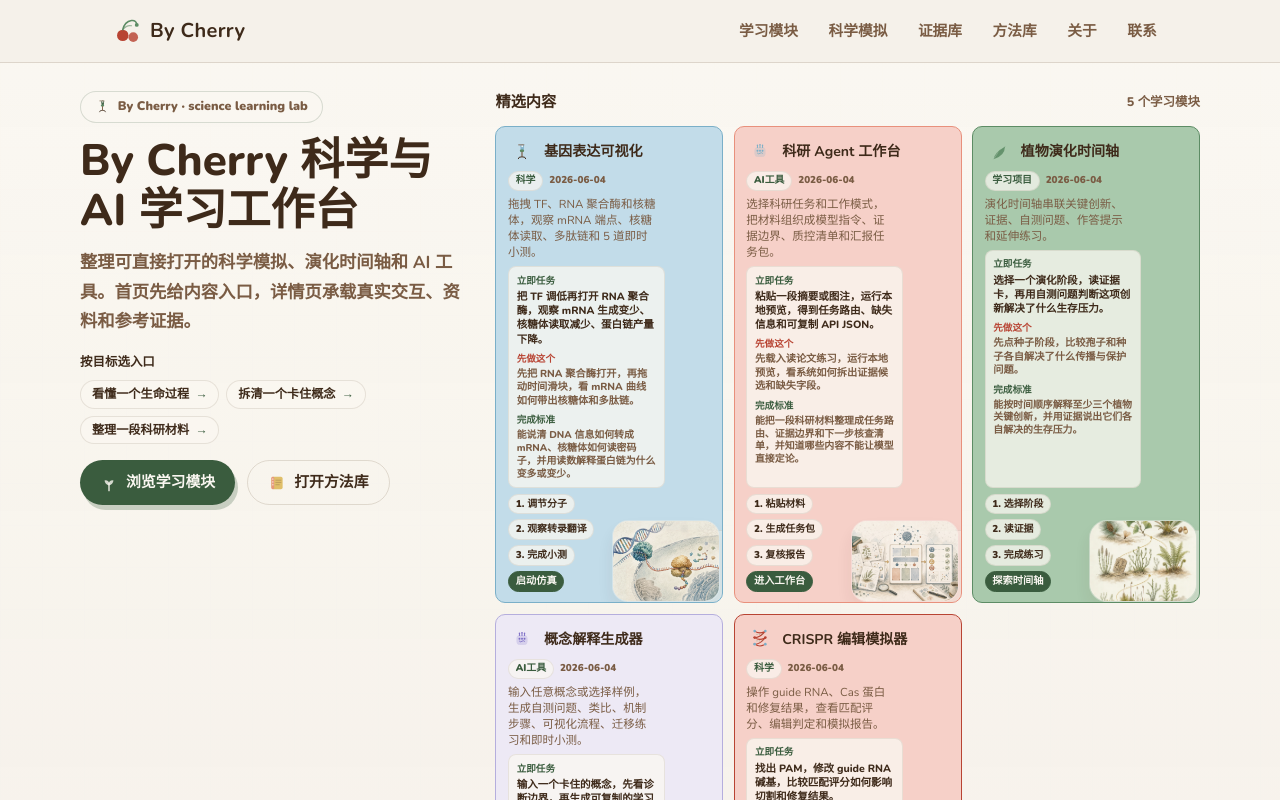
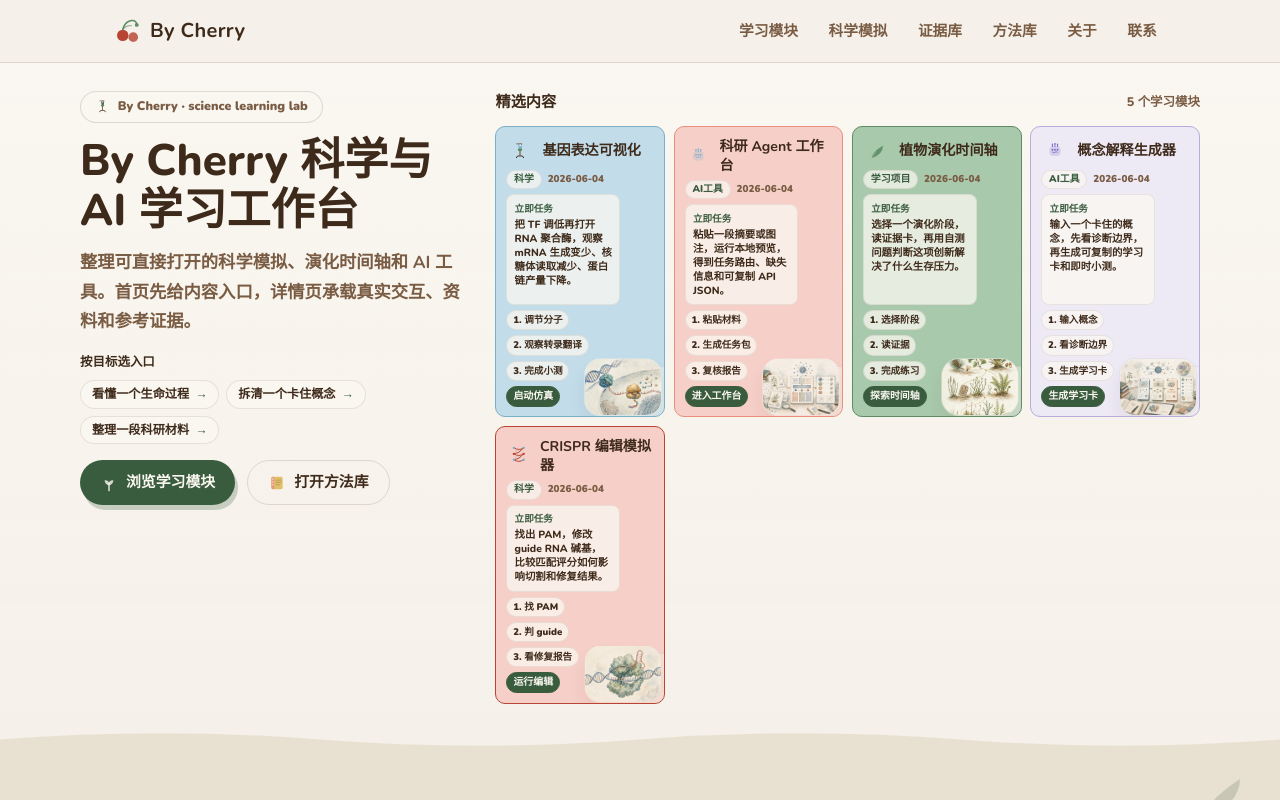
Before and after one commit to liruirui321/Bycherry, a React (Vite) app: page / in a window 1280 px wide. Built offline with nearby package versions, Linux system fonts and the light colour scheme.

Commit message:
Compact homepage module directory

```diff
--- a/scripts/verify-content-integrity.mjs
+++ b/scripts/verify-content-integrity.mjs
@@ -240,6 +240,10 @@ function verifyWorkJsonLdLearningOutcomes() {
   expect(heroSource.includes("{work.starter}"), "Homepage hero work cards must expose first concrete starter actions.");
   expect(heroSource.includes("{work.success}"), "Homepage hero work cards must expose concrete completion standards.");
   expect(heroSource.includes("aria-label={`打开${work.title}：先做这个，${work.starter}。完成标准，${work.success}`}"), "Homepage hero work cards must include starter and completion standard in accessible labels.");
+  expect(heroSource.includes('aria-label="首屏学习模块目录"'), "Homepage hero must label the first-screen module directory.");
+  expect(heroSource.includes('gridTemplateColumns: "repeat(auto-fit, minmax(154px, 1fr))"'), "Homepage hero module cards must stay compact enough to reveal multiple modules in the first screen.");
+  expect(heroSource.includes("minHeight: 152"), "Homepage hero module cards must use compact fixed heights.");
+  expect(heroSource.includes("scroll-snap-type: x proximity"), "Homepage hero mobile module directory must support horizontal scanning.");
   expect(worksSource.includes("先做这个"), "Homepage work cards must expose a first concrete starter action.");
   expect(worksSource.includes("{work.success}"), "Homepage work cards must expose each work completion standard.");
   expect(worksSource.includes("aria-label={`打开${work.title}：先做这个，${work.starter}。完成标准，${work.success}`}"), "Homepage work cards must include starter and completion standard in accessible labels.");
--- a/src/app/components/Hero.tsx
+++ b/src/app/components/Hero.tsx
@@ -167,7 +167,7 @@ export function Hero() {
             <div style={{ color: "var(--cherry-warm-brown)", fontWeight: 900, fontSize: "0.95rem" }}>精选内容</div>
             <div style={{ color: "var(--cherry-warm-mid)", fontSize: "0.78rem", fontWeight: 800 }}>{works.length} 个学习模块</div>
           </div>
-          <div className="hero-work-grid" style={{ display: "grid", gridTemplateColumns: "repeat(auto-fit, minmax(178px, 1fr))", gap: "0.65rem", minWidth: 0, maxWidth: "100%" }}>
+          <nav className="hero-work-grid" aria-label="首屏学习模块目录" style={{ display: "grid", gridTemplateColumns: "repeat(auto-fit, minmax(154px, 1fr))", gap: "0.55rem", minWidth: 0, maxWidth: "100%" }}>
             {works.map((work) => (
                 <a
                   className="hero-work-card"
@@ -182,21 +182,21 @@ export function Hero() {
                     background: work.color,
                     border: `1.5px solid ${work.border}`,
                     borderRadius: 10,
-                    padding: "0.68rem 0.72rem 0.66rem",
+                    padding: "0.62rem",
                     color: "var(--cherry-warm-brown)",
                     textDecoration: "none",
                     textAlign: "left",
-                    minHeight: 216,
+                    minHeight: 152,
                     display: "grid",
-                    gridTemplateRows: "auto auto auto 1fr auto",
-                    gap: "0.34rem",
+                    gridTemplateRows: "auto auto 1fr auto",
+                    gap: "0.32rem",
                     position: "relative",
                     overflow: "hidden",
                     minWidth: 0,
                     maxWidth: "100%",
                   }}
                 >
-                  <div aria-hidden="true" style={{ position: "absolute", right: -10, bottom: -10, width: 106, height: 82, borderRadius: 10, background: "rgba(250,247,241,0.42)", border: "1px solid rgba(94,68,42,0.1)" }} />
+                  <div aria-hidden="true" style={{ position: "absolute", right: -8, bottom: -8, width: 74, height: 58, borderRadius: 10, background: "rgba(250,247,241,0.42)", border: "1px solid rgba(94,68,42,0.1)" }} />
                   <div style={{ display: "flex", alignItems: "center", gap: 8, minWidth: 0, position: "relative", zIndex: 1 }}>
                     <span style={{ width: 28, height: 28, display: "inline-flex", alignItems: "center", justifyContent: "center", transform: "scale(0.68)", transformOrigin: "center" }}>{work.icon}</span>
                     <strong style={{ fontSize: "0.88rem", lineHeight: 1.35, minWidth: 0, overflowWrap: "anywhere" }}>{work.title}</strong>
@@ -209,31 +209,26 @@ export function Hero() {
                       {work.updated}
                     </span>
                   </div>
-                  <span style={{ color: "var(--cherry-warm-mid)", fontSize: "0.72rem", lineHeight: 1.4, position: "relative", zIndex: 1, display: "block", minWidth: 0, overflowWrap: "anywhere", wordBreak: "break-word", paddingRight: 54 }}>{work.desc}</span>
-                  <div style={{ background: "rgba(250,247,241,0.76)", border: "1px solid rgba(94,68,42,0.1)", borderRadius: 8, padding: "0.42rem 0.48rem", position: "relative", zIndex: 1, marginRight: 46 }}>
+                  <div style={{ background: "rgba(250,247,241,0.76)", border: "1px solid rgba(94,68,42,0.1)", borderRadius: 8, padding: "0.4rem 0.45rem", position: "relative", zIndex: 1, marginRight: 34 }}>
                     <span style={{ display: "block", color: "var(--cherry-forest)", fontSize: "0.6rem", fontWeight: 900, marginBottom: "0.12rem" }}>立即任务</span>
-                    <span style={{ display: "block", color: "var(--cherry-warm-brown)", fontSize: "0.66rem", lineHeight: 1.35, fontWeight: 800, overflowWrap: "anywhere" }}>{work.task}</span>
-                    <span style={{ display: "block", color: "var(--cherry-red)", fontSize: "0.6rem", fontWeight: 900, marginTop: "0.3rem", marginBottom: "0.1rem" }}>先做这个</span>
-                    <span style={{ display: "block", color: "var(--cherry-warm-mid)", fontSize: "0.64rem", lineHeight: 1.32, fontWeight: 800, overflowWrap: "anywhere" }}>{work.starter}</span>
-                    <span style={{ display: "block", color: "var(--cherry-forest)", fontSize: "0.6rem", fontWeight: 900, marginTop: "0.3rem", marginBottom: "0.1rem" }}>完成标准</span>
-                    <span style={{ display: "block", color: "var(--cherry-warm-mid)", fontSize: "0.62rem", lineHeight: 1.3, fontWeight: 800, overflowWrap: "anywhere" }}>{work.success}</span>
+                    <span style={{ display: "block", color: "var(--cherry-warm-brown)", fontSize: "0.65rem", lineHeight: 1.34, fontWeight: 800, overflowWrap: "anywhere" }}>{work.task}</span>
                   </div>
-                  <div role="list" aria-label={`${work.title}学习路径`} style={{ display: "flex", gap: 5, flexWrap: "wrap", alignItems: "center", paddingRight: 76, position: "relative", zIndex: 1 }}>
+                  <div role="list" aria-label={`${work.title}学习路径`} style={{ display: "flex", gap: 5, flexWrap: "wrap", alignItems: "center", paddingRight: 54, position: "relative", zIndex: 1 }}>
                     {work.path.map((step, index) => (
-                      <span role="listitem" key={step} style={{ background: "rgba(250,247,241,0.74)", border: "1px solid rgba(94,68,42,0.1)", borderRadius: 999, padding: "0.12rem 0.42rem", color: "var(--cherry-warm-brown)", fontSize: "0.62rem", fontWeight: 900 }}>
+                      <span role="listitem" key={step} style={{ background: "rgba(250,247,241,0.74)", border: "1px solid rgba(94,68,42,0.1)", borderRadius: 999, padding: "0.12rem 0.36rem", color: "var(--cherry-warm-brown)", fontSize: "0.6rem", fontWeight: 900 }}>
                         {index + 1}. {step}
                       </span>
                     ))}
-                    <span style={{ background: "var(--cherry-forest)", border: "1px solid var(--cherry-forest)", borderRadius: 999, padding: "0.12rem 0.42rem", color: "#FAF7F1", fontSize: "0.64rem", fontWeight: 900 }}>
+                    <span style={{ background: "var(--cherry-forest)", border: "1px solid var(--cherry-forest)", borderRadius: 999, padding: "0.12rem 0.38rem", color: "#FAF7F1", fontSize: "0.62rem", fontWeight: 900 }}>
                       {work.action}
                     </span>
                   </div>
                   <div className="hero-work-preview" style={{ position: "absolute", right: 2, bottom: 0, display: "flex", justifyContent: "flex-end", opacity: 0.9, zIndex: 0 }}>
-                    <WorkPreviewIllustration slug={work.slug} color={work.border} width={108} height={82} />
+                    <WorkPreviewIllustration slug={work.slug} color={work.border} width={78} height={58} />
                   </div>
                 </a>
             ))}
-          </div>
+          </nav>
         </div>
         </div>
       </div>
@@ -259,14 +254,21 @@ export function Hero() {
           }
 
           .hero-work-grid {
-            grid-template-columns: 1fr !important;
+            display: flex !important;
+            grid-template-columns: none !important;
+            overflow-x: auto;
+            overscroll-behavior-x: contain;
+            scroll-snap-type: x proximity;
+            padding-bottom: 0.25rem;
             width: 100% !important;
             max-width: 100% !important;
           }
 
           .hero-work-card {
-            width: calc(100vw - 3rem) !important;
-            max-width: calc(100vw - 3rem) !important;
+            width: min(76vw, 320px) !important;
+            min-width: min(76vw, 320px) !important;
+            max-width: min(76vw, 320px) !important;
+            scroll-snap-align: start;
           }
 
           .hero-work-card strong,
```
